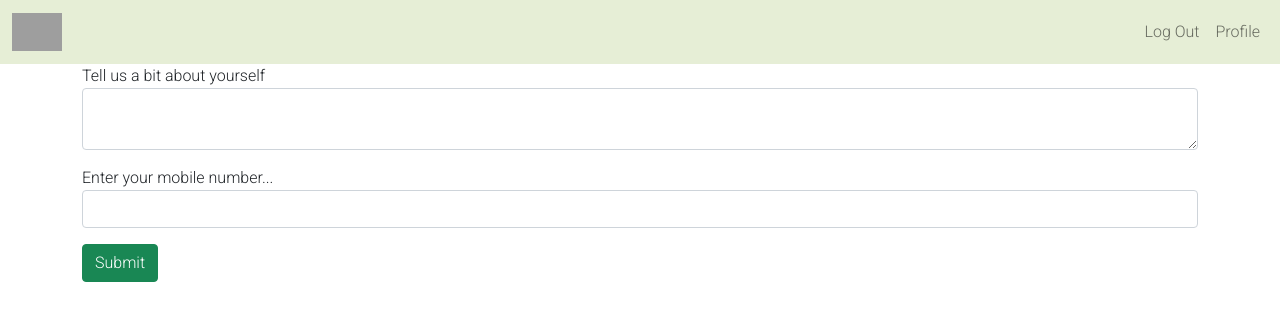
After one commit to Ken-mbira/BLOG_SPOT, a Flask app: a page that uses app/templates/profile/update_profile.html in a window 1280 px wide. The commit adds this page. Shown: the top 321 px of the page. Run offline with Flask 2, Linux system fonts and the light colour scheme; the visitor is signed in with stand-in values (Sample User, id 1); data comes from the database, SQL or seed files in the repository; grey boxes are pictures that could not be loaded.

Commit message:
add a way to update ones profile

```diff
--- a/app/blog/forms.py
+++ b/app/blog/forms.py
@@ -0,0 +1,2 @@
+from flask_wtf import FlaskForm
+from wtforms import TextAreaField,StringField,SubmitField
--- a/app/profile/forms.py
+++ b/app/profile/forms.py
@@ -1,5 +1,6 @@
 from flask_wtf import FlaskForm
 from wtforms import TextAreaField,StringField,SubmitField
+from wtforms.validators import Required
 
 class UpdateProfileForm(FlaskForm):
     """This defines the properties of the profile form
@@ -7,6 +8,6 @@ class UpdateProfileForm(FlaskForm):
     Args:
         FlaskForm ([type]): [description]
     """
-    bio = TextAreaField('Tell us a bit about yourself')
-    mobile = StringField('Enter your mobile number...')
+    bio = TextAreaField('Tell us a bit about yourself',validators=[Required()])
+    mobile = StringField('Enter your mobile number...',validators=[Required()])
     submit = SubmitField('Submit')
--- a/app/profile/views.py
+++ b/app/profile/views.py
@@ -1,5 +1,5 @@
 from flask_login.utils import login_required
-from flask import render_template,request,redirect,url_for
+from flask import render_template,request,redirect,url_for,abort
 
 from . import profile
 from app.models import User
@@ -21,10 +21,49 @@ def profile_index(username):
 @profile.route('/<username>/update_pic',methods= ['POST'])
 @login_required
 def update_pic(username):
+    """This is responsible for updating the user profile pic
+
+    Args:
+        username ([type]): [description]
+
+    Returns:
+        [type]: [description]
+    """
     user = User.query.filter_by(username = username).first()
+    if user is None:
+        abort(404)
+
     if 'photo' in request.files:
         filename = photos.save(request.files['photo'])
         path = f'photos/{filename}'
         user.profile_pic_path = path
         db.session.commit()
     return redirect(url_for('profile.profile_index',username = username))
+
+@profile.route('/<username>/update_profile',methods = ["POST","GET"])
+@login_required
+def update_profile(username):
+    """This is responsible for updating the user profile
+
+    Args:
+        username ([type]): [description]
+    """
+    user = User.query.filter_by(username = username).first()
+
+    if user is None:
+        abort(404)
+    else:
+
+
+        form = UpdateProfileForm()
+
+        if form.validate_on_submit():
+            user.bio = form.bio.data
+            user.mobile = form.mobile.data
+
+            db.session.add(user)
+            db.session.commit()
+
+            return redirect(url_for('profile.profile_index',username = user.username))
+
+        return render_template('profile/update_profile.html',form = form)
--- a/app/templates/profile/profile.html
+++ b/app/templates/profile/profile.html
@@ -17,9 +17,9 @@
             </div>
             <div class="mb-3">
                 {% if user.bio %}
-                <p>Bio: Lorem ipsum dolor sit amet consectetur, adipisicing elit. Nostrum vitae ex illo praesentium voluptatibus consequatur quibusdam. Fugiat quos in voluptates sit quam laudantium aliquid modi voluptate, odit ratione, dolor blanditiis.</p>
+                <p>Bio: {{ user.bio }}</p>
                 {% else %}
-                <p>No bio, <a href="#">add bio?</a> {% endif %}
+                <p>No bio, <a href="{{ url_for('profile.update_profile',username = user.username)}}">add bio?</a> {% endif %}
             </div>
             <h2>Contact Information</h2>
             <div class="mb-3">
@@ -29,7 +29,7 @@
                 {% if user.mobile %}
                 <p>Mobile Number: {{ user.mobile }}</p>
                 {% else %}
-                <p>There is no saved mobile number</p>
+                <p>There is no saved mobile number,<a href="{{ url_for('profile.update_profile',username = user.username)}}">add one?</a></p>
                 {% endif %}
             </div>
         </div>
--- /dev/null
+++ b/app/templates/profile/update_profile.html
@@ -0,0 +1,14 @@
+{% extends 'base.html' %}{% block content %}
+<div class="container-fluid">
+    <form class="container" method="POST">
+        {{ form.hidden_tag()}}
+        <div class="mb-3">
+            {{ form.bio.label(class="form.label")}}{{ form.bio(class="form-control")}}
+        </div>
+        <div class="mb-3">
+            {{ form.mobile.label(class="form.label")}}{{ form.mobile(class="form-control")}}
+        </div>
+        {{ form.submit(class="btn btn-success")}}
+    </form>
+</div>
+{% endblock %}
```
